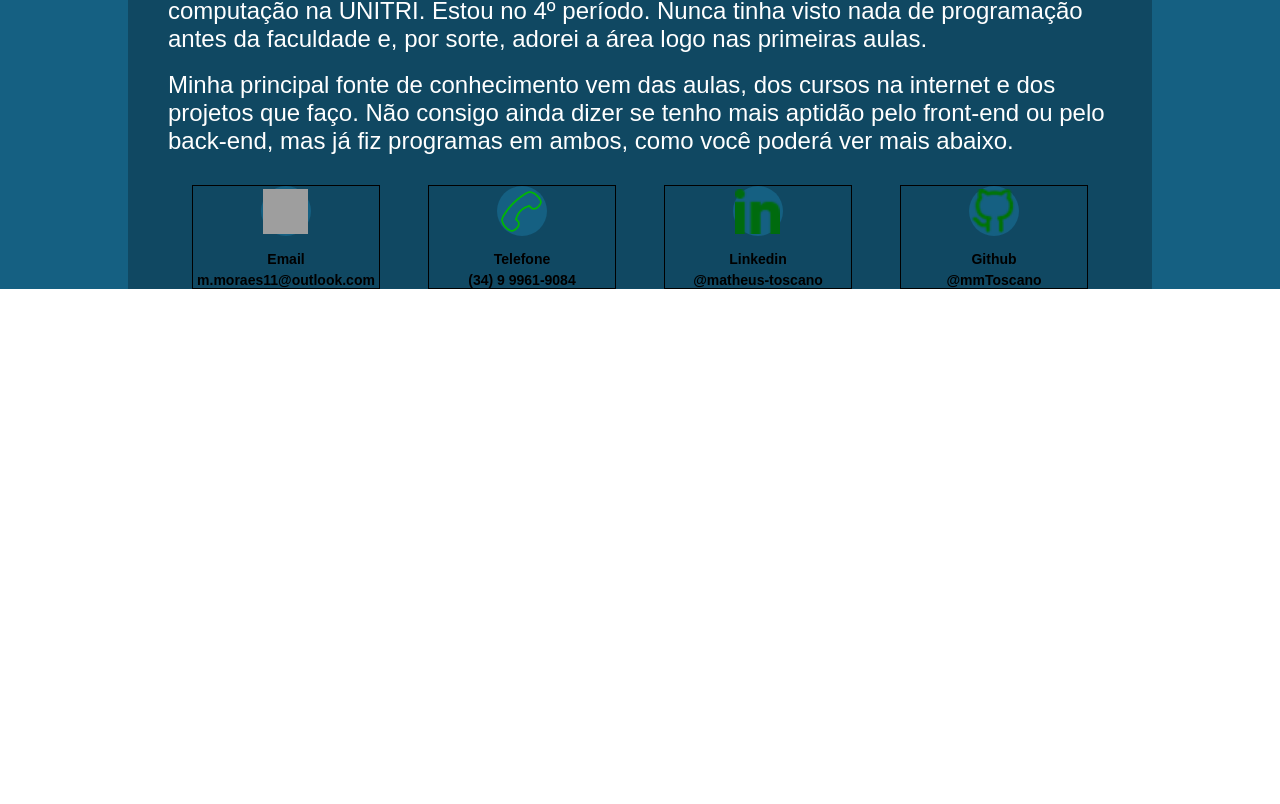
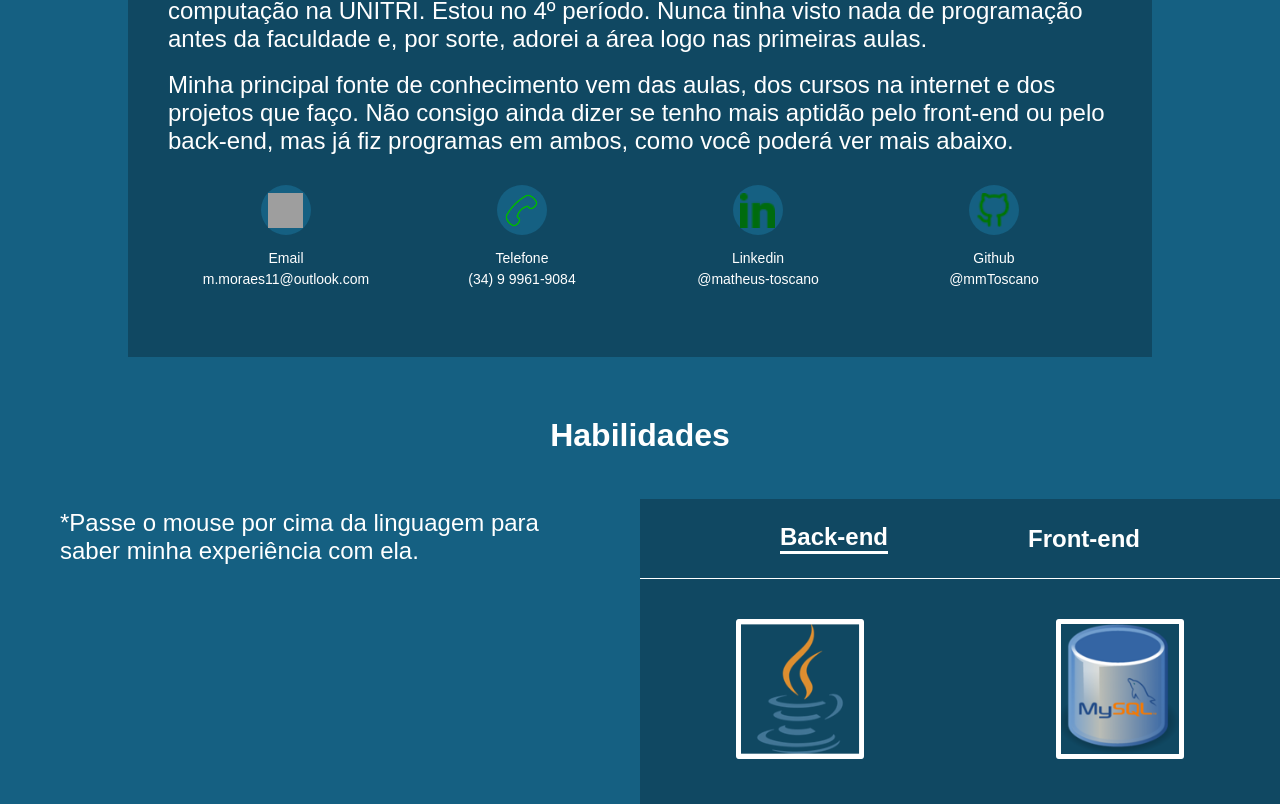
Before and after one commit to mmToscano/meu-portfolio, a React (Create React App) app: page / in a window 1280 px wide. Shown: the part 706-1510 px from the top of the page. Before the commit the page ends 995 px from the top, so only its background shows below. Built offline with nearby package versions, Linux system fonts and the light colour scheme; grey boxes are pictures that could not be loaded.

Commit message:
habilidades adicionado

```diff
--- a/src/App.js
+++ b/src/App.js
@@ -4,6 +4,7 @@ import styles from './App.module.css';
 import Navbar from './components/layout/Navbar';
 import Introduction from './components/layout/Introduction';
 import AboutMe from './components/layout/AboutMe';
+import Abilities from './components/layout/Abilities';
 
 //navbar
 //introdução
@@ -17,6 +18,7 @@ function App() {
       <Navbar/>
       <Introduction/>
       <AboutMe/>
+      <Abilities/>
     </div>
 
 
--- /dev/null
+++ b/src/components/layout/Abilities.js
@@ -0,0 +1,29 @@
+import styles from "./Abilities.module.css"
+
+import javaImg from "../../img/java.png";
+import mySql from "../../img/mySql.png";
+
+function Abilities() {
+    return (
+        <div className={styles.abilitiesSection}>
+            <h1>Habilidades</h1>
+            <div className={styles.infoArea}>
+                <h2>*Passe o mouse por cima da linguagem
+                    para saber minha experiência com ela.
+                </h2>
+                <div className={styles.languagesArea}>
+                    <div className={styles.selectionArea}>
+                        <h2 className={styles.chosen}>Back-end</h2>
+                        <h2>Front-end</h2>
+                    </div>
+                    <div className={styles.iconsArea}>
+                        <img src={javaImg}/>
+                        <img src={mySql}/>
+                    </div>
+                </div>
+            </div>
+        </div>
+    )
+}
+
+export default Abilities
--- /dev/null
+++ b/src/components/layout/Abilities.module.css
@@ -0,0 +1,63 @@
+.abilitiesSection {
+    width: 100%;
+    margin-top: 60px;
+}
+
+.abilitiesSection h1 {
+    text-align: center;
+    color: white;
+    margin-bottom: 45px;
+}
+
+.infoArea {
+    display: flex;
+}
+
+.infoArea > h2 {
+    width: 50%;
+    text-align: left;
+    color: white;
+    padding-left: 60px;
+    padding-right: 60px;
+    padding-top: 10px;
+    font-weight: 100;
+}
+
+.languagesArea {
+    background-color: #104862;
+    width: 50%;
+}
+
+.selectionArea {
+    display: flex;
+    justify-content: space-evenly;
+    align-items: center;
+    border-bottom: solid white 1px;
+    margin: 0 auto;
+    color: white;
+    height: 80px;
+}
+
+.selectionArea h2:hover {
+    cursor: pointer;
+}
+
+.iconsArea {
+    display: flex;
+    flex-wrap: wrap;
+    justify-content: space-around;
+    margin-top: 40px;
+}
+
+.iconsArea img{
+    width: 20%;
+    margin-bottom: 45px;
+}
+
+.iconsArea img:hover{
+    cursor: pointer;
+}
+
+.chosen {
+    border-bottom: solid white 3px;
+}
--- a/src/components/layout/AboutMe.module.css
+++ b/src/components/layout/AboutMe.module.css
@@ -28,4 +28,5 @@
 .buttonArea {
     display: flex;
     justify-content: space-around;
+    margin-bottom: 70px;
 }
--- a/src/components/layout/ButtonDefault.js
+++ b/src/components/layout/ButtonDefault.js
@@ -1,9 +1,12 @@
 import styles from "./ButtonDefault.module.css"
 
 function ButtonDefault({description, info, Img}) {
+    function clicar() {
+        console.log("clicou")
+    }
     return (
         <div className={styles.buttonPrincipal}>
-            <button><img src={Img}/></button>
+            <button onClick={clicar}><img src={Img}/></button>
             <h1>{description}</h1>
             <h1>{info}</h1>
         </div>
--- a/src/components/layout/ButtonDefault.module.css
+++ b/src/components/layout/ButtonDefault.module.css
@@ -1,7 +1,11 @@
 .buttonPrincipal {
     width: 20%;
-    border: solid black 1px;
     margin-top: 30px;
+    color: white;
+}
+
+.buttonPrincipal h1 {
+    font-weight: 100;
 }
 
 .buttonPrincipal button {
@@ -14,9 +18,13 @@
     border-radius: 30px;
 }
 
+.buttonPrincipal button:hover {
+    cursor: pointer;
+}
+
 .buttonPrincipal img {
-    width: 90%;
-    height: 90%;
+    width: 70%;
+    height: 70%;
     margin-top: 3px;
 }
 
--- a/src/components/layout/Introduction.module.css
+++ b/src/components/layout/Introduction.module.css
@@ -71,3 +71,7 @@
     height: 30px;
     margin-right: 0px;
 }
+
+.buttonArea button:hover, .buttonArea div:hover {
+    cursor: pointer;
+}
```
Also changed, not shown: src/img/java.png (added), src/img/mySql.png (added).
